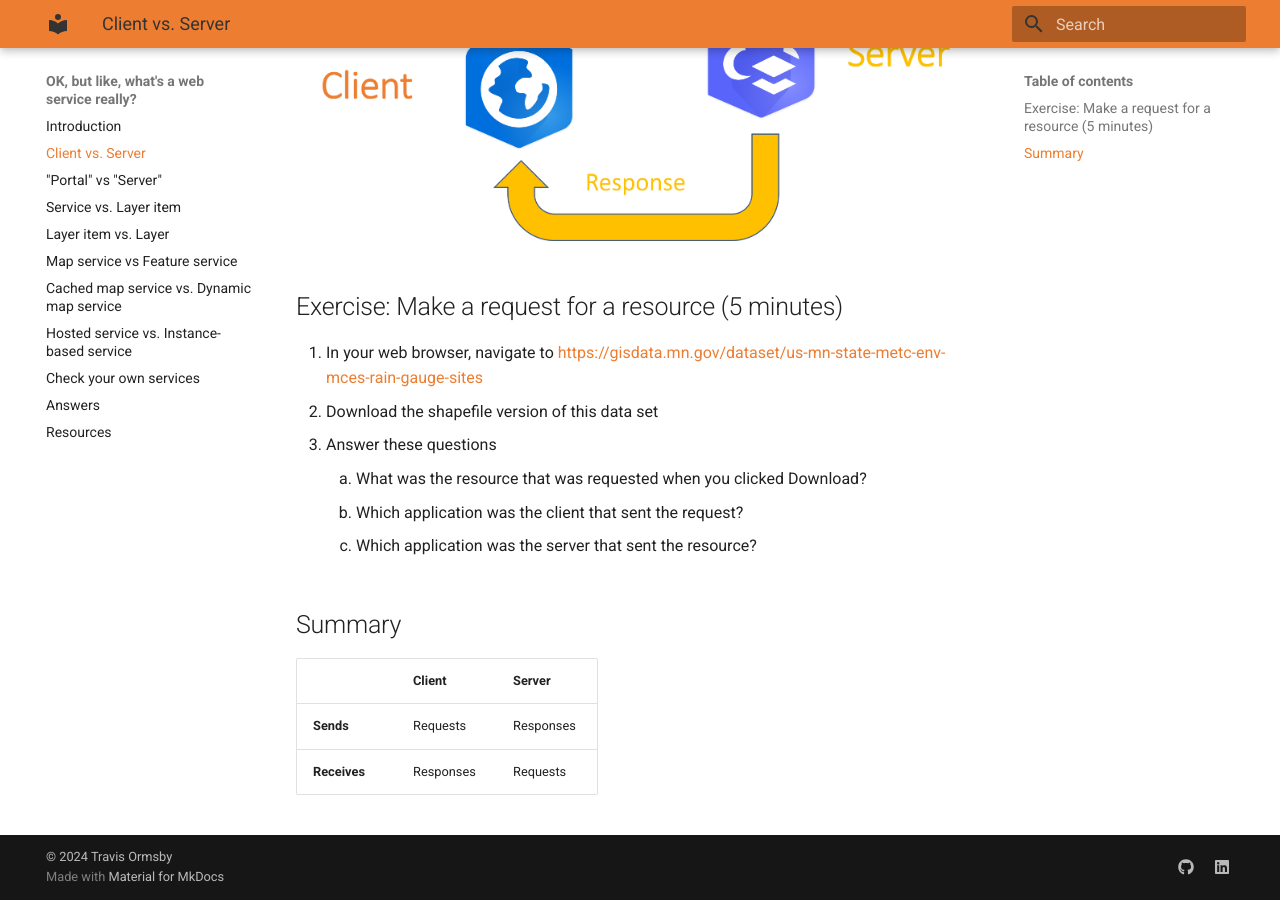
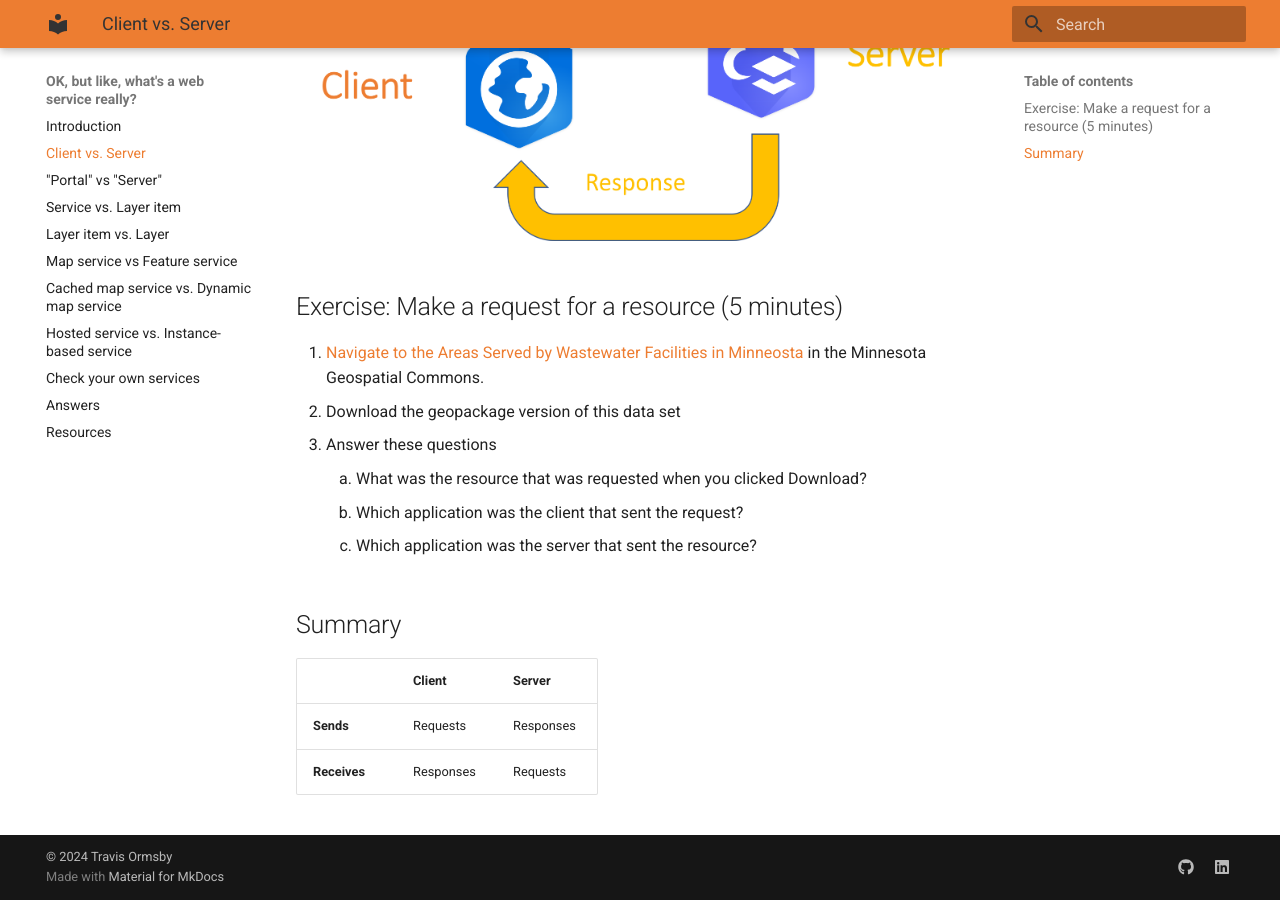
Before and after one commit to travisormsby/web-service, an MkDocs documentation site: the page built from docs/client-vs-server.md, in a window 1280 px wide and 900 px high, scrolled down 568 px. Built offline with MkDocs 1.6.1 and Material for MkDocs 9.7.7, drawn with Linux system fonts in a browser that asks for light colours.

Commit message:
Fall 2026 update

```diff
--- a/docs/client-vs-server.md
+++ b/docs/client-vs-server.md
@@ -7,8 +7,8 @@ In the ArcGIS system, clients are typically a web browser, [ArcGIS Pro](https://
 ![Client-Server relationship](images/client-server.png)
 
 ## Exercise: Make a request for a resource (5 minutes)
-0.	In your web browser, navigate to [https://gisdata.mn.gov/dataset/us-mn-state-metc-env-mces-rain-gauge-sites](https://gisdata.mn.gov/dataset/us-mn-state-metc-env-mces-rain-gauge-sites)
-0.	Download the shapefile version of this data set
+0.	[Navigate to the Areas Served by Wastewater Facilities in Minneosta](https://gis.data.mn.gov/datasets/86ec22a22b9b46f6b1172dbf659b72c3_0/explore) in the Minnesota Geospatial Commons.
+0.	Download the geopackage version of this data set
 0. Answer these questions
     0. What was the resource that was requested when you clicked Download?
     0. Which application was the client that sent the request?
```
